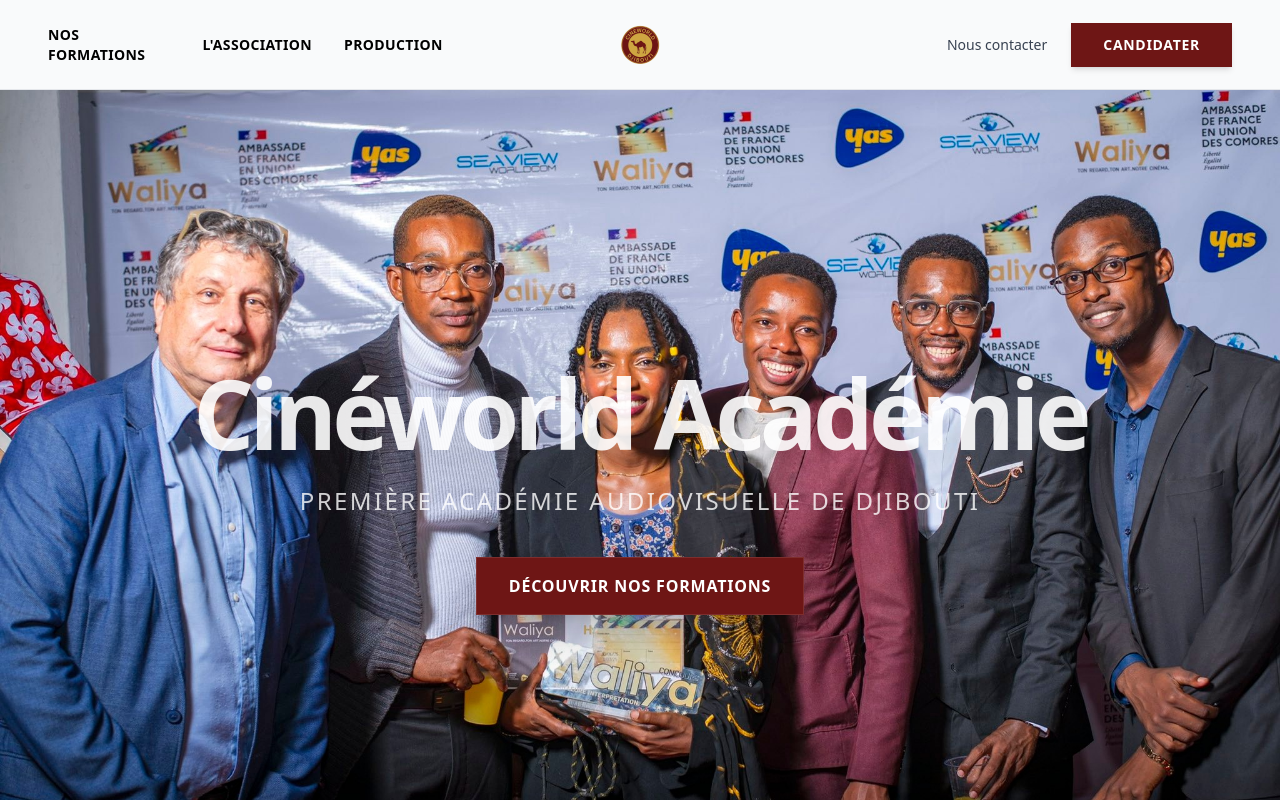
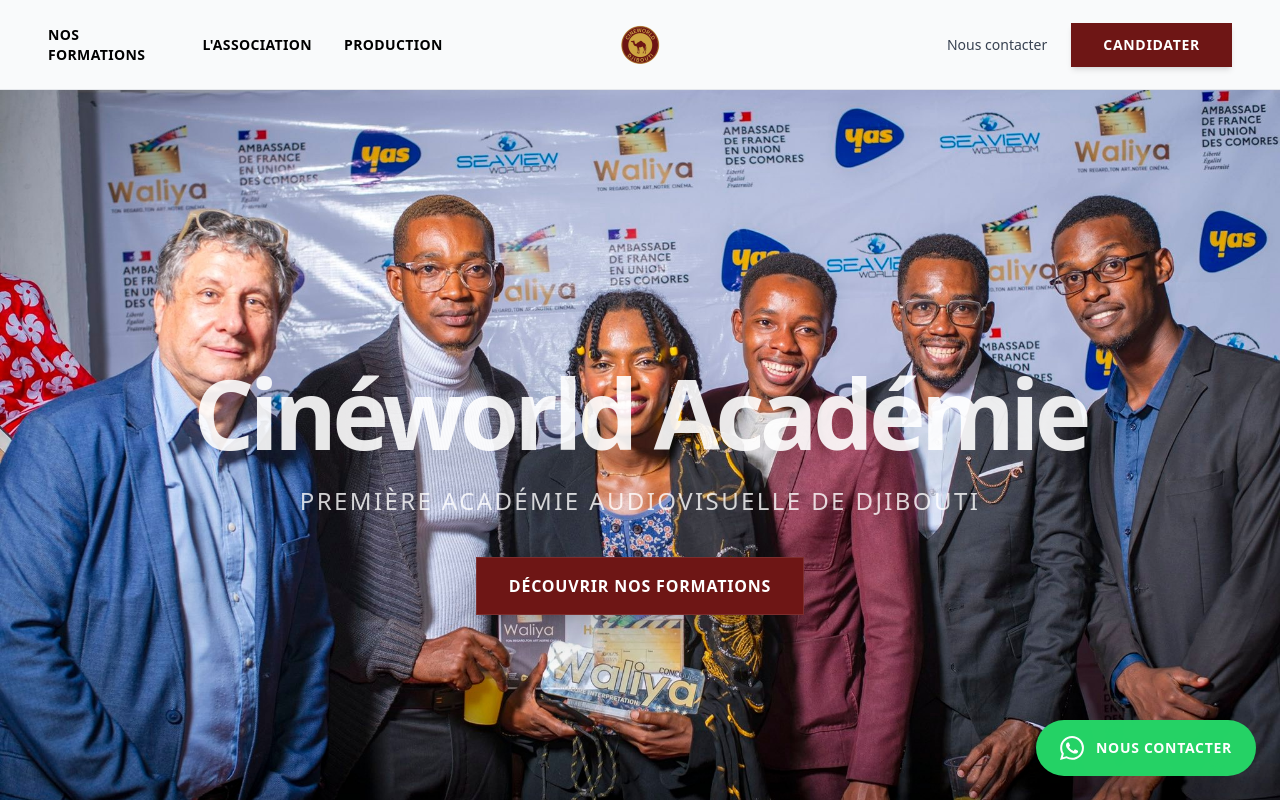
Before and after one commit to Willston125/studio, a Next.js app in the folder studio/: page / in a window 1280 px wide. Shown: the top 800 px of the page. Built offline with nearby package versions, Linux system fonts and the light colour scheme.

Commit message:
mise a jour

```diff
--- a/studio/src/app/layout.tsx
+++ b/studio/src/app/layout.tsx
@@ -1,6 +1,7 @@
 import type { Metadata } from 'next';
 import './globals.css';
 import Navbar from '@/components/navbar';
+import WhatsAppButton from '@/components/WhatsAppButton';
 
 export const metadata: Metadata = {
   title: 'Cineworld Académie',
@@ -17,6 +18,7 @@ export default function RootLayout({
       <body>
         <Navbar />
         {children}
+        <WhatsAppButton />
       </body>
     </html>
   );
--- /dev/null
+++ b/studio/src/components/WhatsAppButton.tsx
@@ -0,0 +1,24 @@
+'use client';
+
+import Link from 'next/link';
+
+export default function WhatsAppButton() {
+    return (
+        <Link
+            href="https://wa.me/25377145306"
+            target="_blank"
+            className="fixed bottom-6 right-6 z-50 bg-[#25D366] text-white px-6 py-4 rounded-full shadow-2xl hover:bg-[#20BA5A] transition-all flex items-center gap-3 group animate-pulse hover:animate-none"
+        >
+            <svg
+                className="w-6 h-6"
+                fill="currentColor"
+                viewBox="0 0 24 24"
+            >
+                <path d="M17.472 14.382c-.297-.149-1.758-.867-2.03-.967-.273-.099-.471-.148-.67.15-.197.297-.767.966-.94 1.164-.173.199-.347.223-.644.075-.297-.15-1.255-.463-2.39-1.475-.883-.788-1.48-1.761-1.653-2.059-.173-.297-.018-.458.13-.606.134-.133.298-.347.446-.52.149-.174.198-.298.298-.497.099-.198.05-.371-.025-.52-.075-.149-.669-1.612-.916-2.207-.242-.579-.487-.5-.669-.51-.173-.008-.371-.01-.57-.01-.198 0-.52.074-.792.372-.272.297-1.04 1.016-1.04 2.479 0 1.462 1.065 2.875 1.213 3.074.149.198 2.096 3.2 5.077 4.487.709.306 1.262.489 1.694.625.712.227 1.36.195 1.871.118.571-.085 1.758-.719 2.006-1.413.248-.694.248-1.289.173-1.413-.074-.124-.272-.198-.57-.347m-5.421 7.403h-.004a9.87 9.87 0 01-5.031-1.378l-.361-.214-3.741.982.998-3.648-.235-.374a9.86 9.86 0 01-1.51-5.26c.001-5.45 4.436-9.884 9.888-9.884 2.64 0 5.122 1.03 6.988 2.898a9.825 9.825 0 012.893 6.994c-.003 5.45-4.437 9.884-9.885 9.884m8.413-18.297A11.815 11.815 0 0012.05 0C5.495 0 .16 5.335.157 11.892c0 2.096.547 4.142 1.588 5.945L.057 24l6.305-1.654a11.882 11.882 0 005.683 1.448h.005c6.554 0 11.89-5.335 11.893-11.893a11.821 11.821 0 00-3.48-8.413Z" />
+            </svg>
+            <span className="font-bold text-sm uppercase tracking-wider hidden md:inline">
+                Nous contacter
+            </span>
+        </Link>
+    );
+}
```
